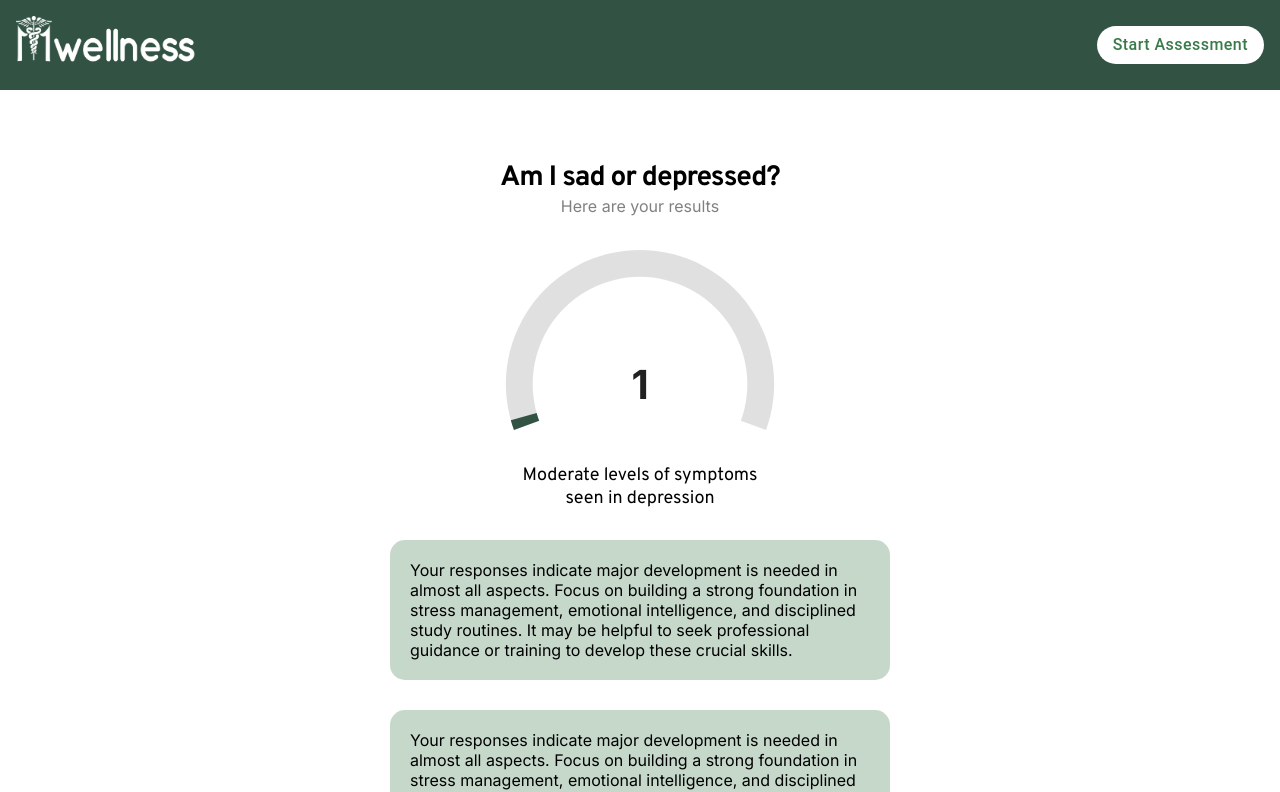
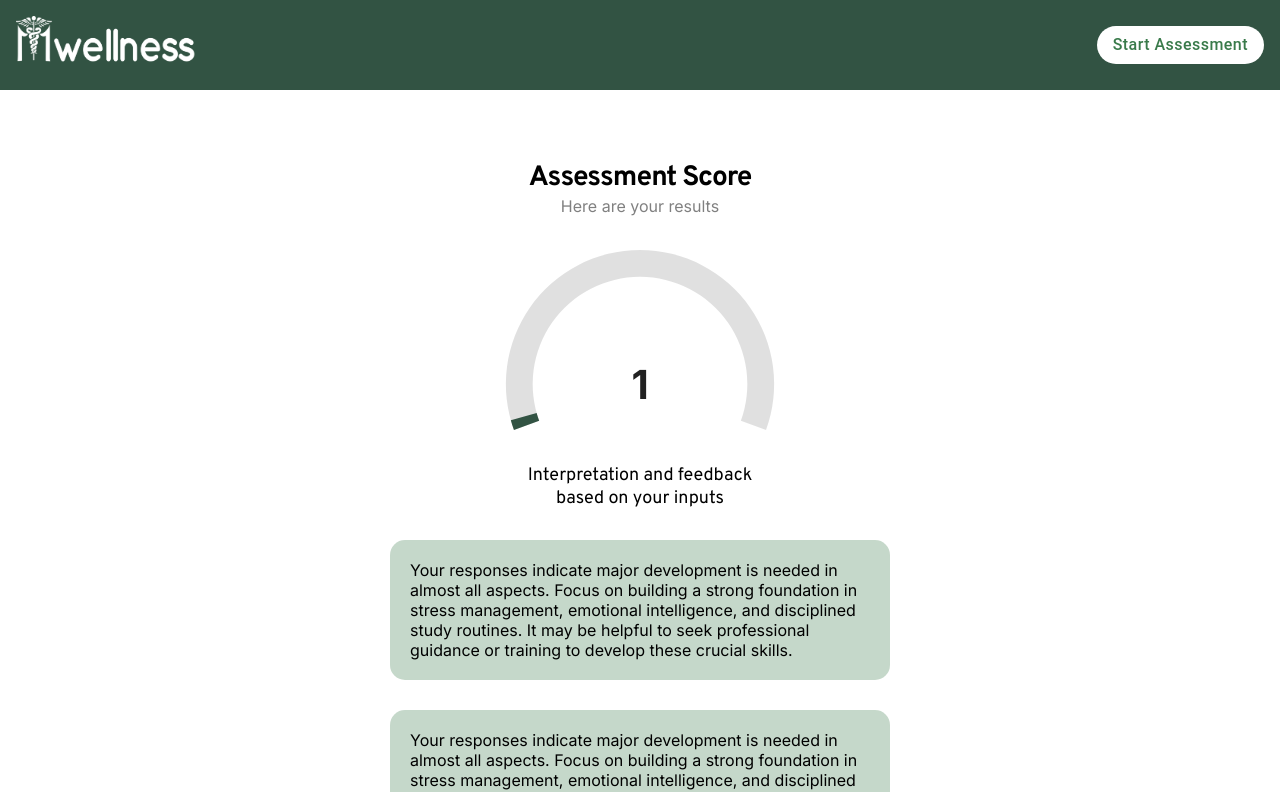
Before and after one commit to KaushalS1911/m_wellness_fe, a React (Create React App) app: page /getStarted/1 in a window 1280 px wide. Shown: the top 792 px of the page. Built offline with nearby package versions, Linux system fonts and the light colour scheme.

Commit message:
change title

```diff
--- a/src/pages/PointTable.js
+++ b/src/pages/PointTable.js
@@ -60,7 +60,7 @@ function PointTable(props) {
                         sx={{fontSize: '28px', fontWeight: '700', textAlign: 'center'}}
                         className="overpass title"
                     >
-                        Am I sad or depressed?
+                       Assessment Score
                     </Box>
                     <Box sx={{textAlign: 'center', color: 'gray'}}>
                         Here are your results
@@ -85,8 +85,8 @@ function PointTable(props) {
                         />
                     </Box>
                     <Box sx={{display: "flex", justifyContent: "center"}}>
-                        <Box sx={{textAlign: "center", width: "250px", fontSize: "18px"}} className={"overpass"}>Moderate
-                            levels of symptoms seen in depression</Box>
+                        <Box sx={{textAlign: "center", width: "250px", fontSize: "18px"}} className={"overpass"}>
+                            Interpretation and feedback based on your inputs</Box>
                     </Box>
 
                     <Box sx={{display: "flex", justifyContent: "center"}}>
```
